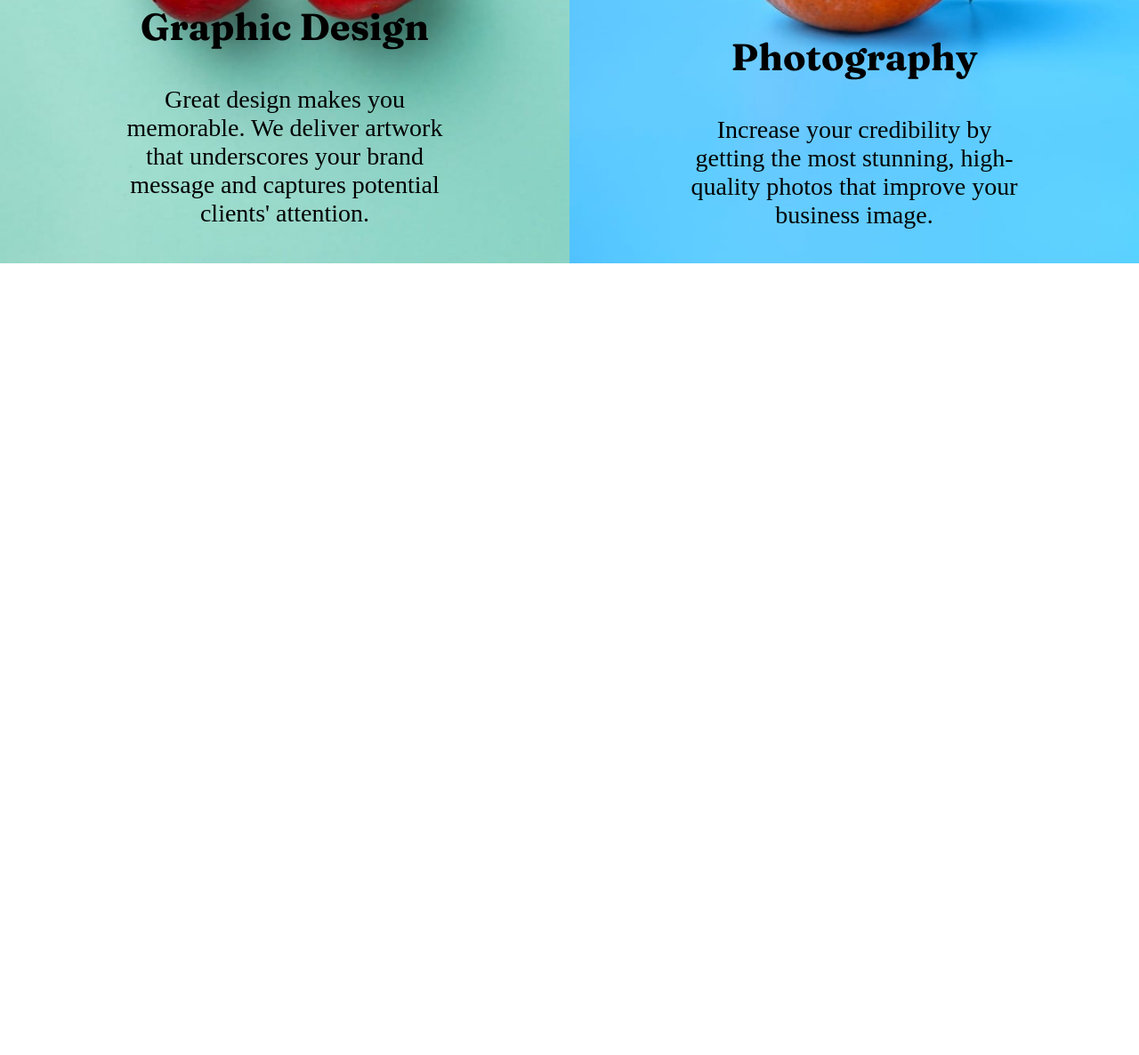
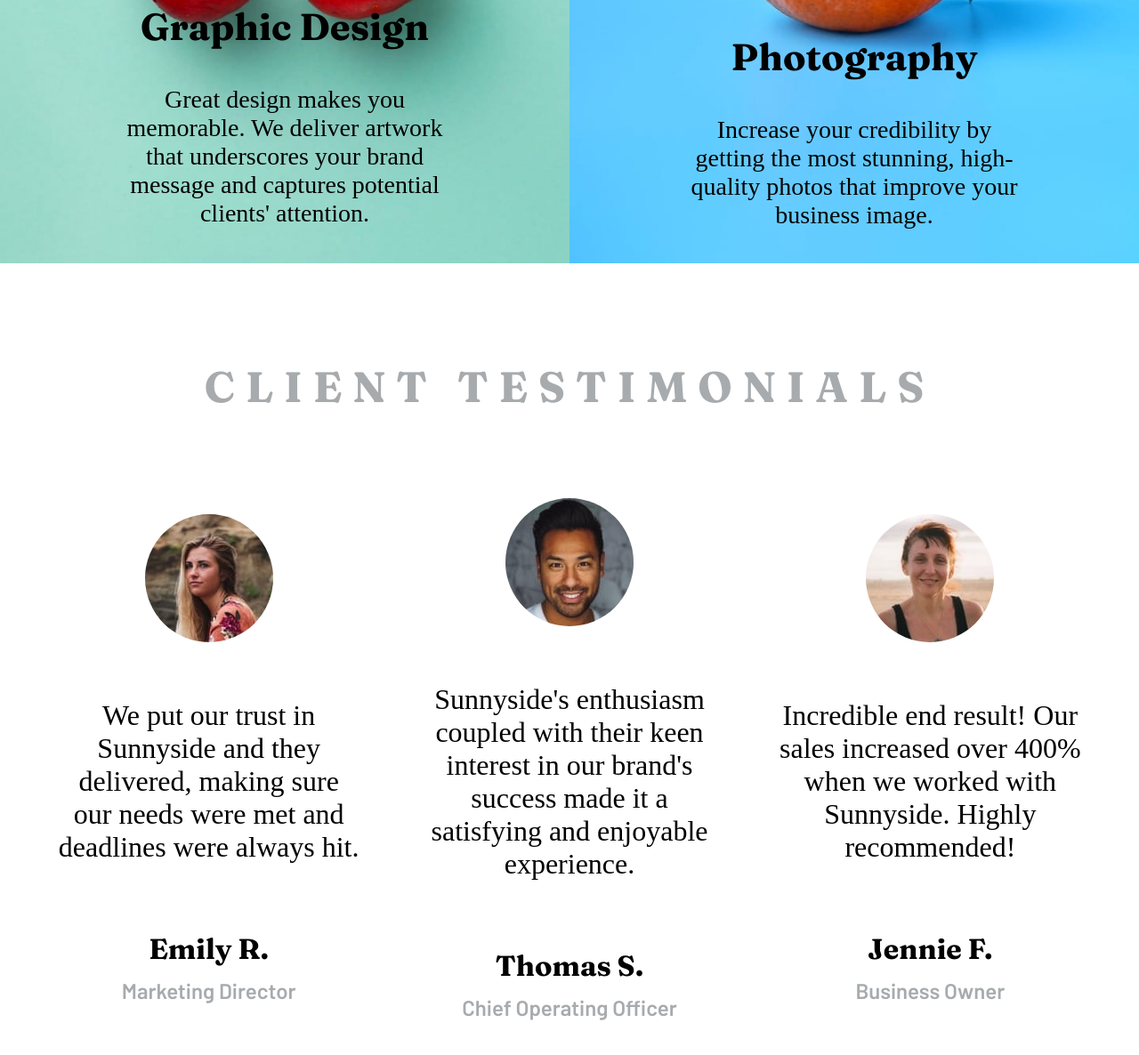
Before and after one commit to Alazar351/Sunny-landing-page, a plain HTML site: page index.html in a window 1280 px wide. Shown: the part 2154-3340 px from the top of the page at 89% size. Before the commit the page ends 2454 px from the top, so only its background shows below. Drawn offline with Linux system fonts and the light colour scheme.

Commit message:
Testimonials done

```diff
--- a/index.html
+++ b/index.html
@@ -88,7 +88,46 @@
         </div>
       </div>
     </section>
-    <section class="review"></section>
+    <section class="review">
+      <h3>Client Testimonials</h3>
+      <div class="clients">
+        <div class="client">
+          <img src="./images/image-emily.jpg" />
+          <p class="description">
+            We put our trust in Sunnyside and they delivered, making sure our
+            needs were met and deadlines were always hit.
+          </p>
+          <div class="credit">
+            <p class="author">Emily R.</p>
+            <p class="job">Marketing Director</p>
+          </div>
+        </div>
+
+        <div class="client">
+          <img src="./images/image-thomas.jpg" />
+          <p class="description">
+            Sunnyside's enthusiasm coupled with their keen interest in our
+            brand's success made it a satisfying and enjoyable experience.
+          </p>
+          <div class="credit">
+            <p class="author">Thomas S.</p>
+            <p class="job">Chief Operating Officer</p>
+          </div>
+        </div>
+
+        <div class="client">
+          <img src="./images/image-jennie.jpg" />
+          <p class="description">
+            Incredible end result! Our sales increased over 400% when we worked
+            with Sunnyside. Highly recommended!
+          </p>
+          <div class="credit">
+            <p class="author">Jennie F.</p>
+            <p class="job">Business Owner</p>
+          </div>
+        </div>
+      </div>
+    </section>
     <section class="footer"></section>
   </body>
 </html>
--- a/style.css
+++ b/style.css
@@ -125,3 +125,55 @@ nav li:nth-child(4):hover {
 .feature .overlay p {
   margin-top: 40px;
 }
+
+.review {
+  display: flex;
+  justify-content: center;
+  align-items: center;
+  flex-direction: column;
+  height: 120dvh;
+}
+
+.review h3 {
+  font-size: 3rem;
+  font-family: Fraunces;
+  text-transform: uppercase;
+  color: hsl(210, 4%, 67%);
+  margin-bottom: 6rem;
+  letter-spacing: 0.75rem;
+}
+
+.review .clients {
+  display: grid;
+  grid-template-columns: 1fr 1fr 1fr;
+  gap: 4rem;
+  margin: 0px 4rem;
+  text-align: center;
+}
+
+.review .clients .client {
+  display: flex;
+  justify-content: center;
+  align-items: center;
+  flex-direction: column;
+}
+.review .client img {
+  border-radius: 50%;
+}
+.review .client .description {
+  font-size: 2rem;
+  margin: 4rem 0px;
+}
+
+.review .credit .author {
+  font-weight: bold;
+  font-size: 2rem;
+  line-height: 4rem;
+  font-family: Fraunces;
+}
+
+.review .credit .job {
+  font-size: 1.5rem;
+  font-family: Barlow;
+  color: hsl(210, 4%, 67%);
+}
```
